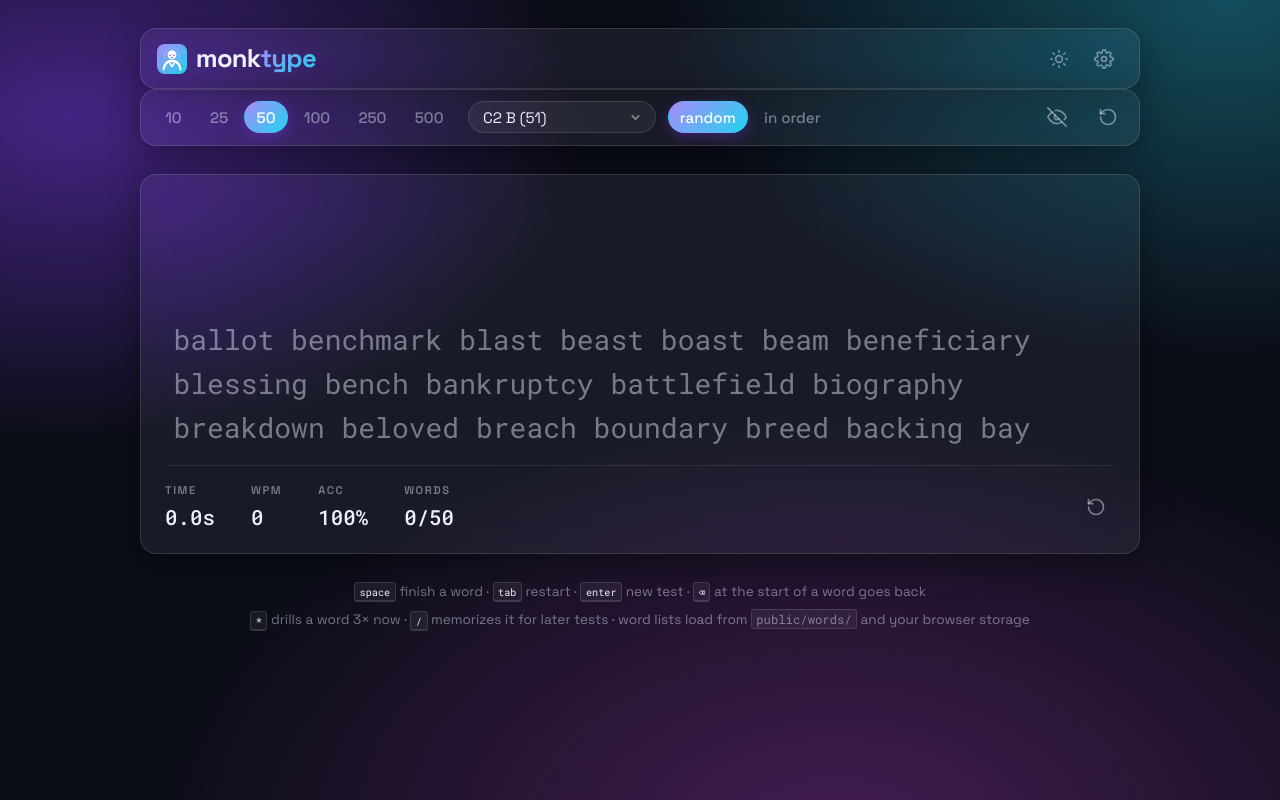
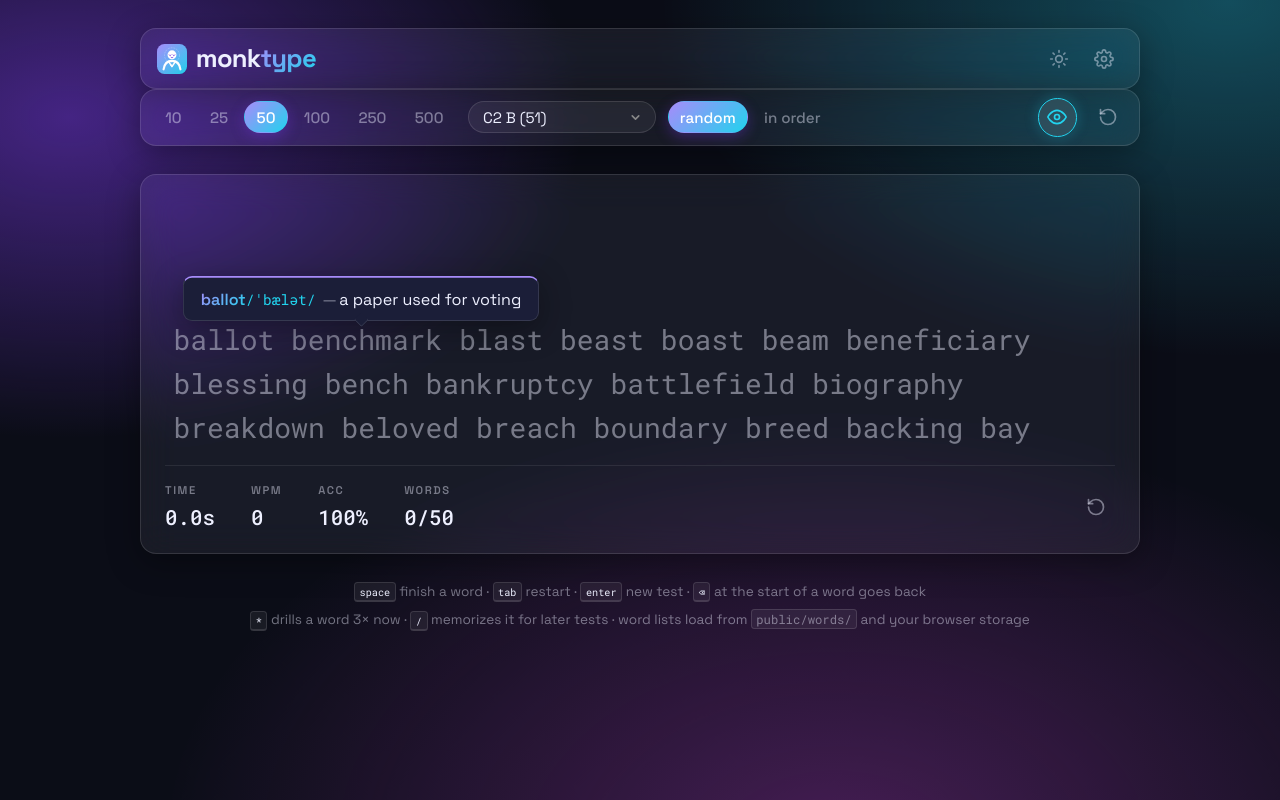
Before and after one commit to brazilianmonk/monktype, a React (Vite) app: page / in a window 1280 px wide. Built offline with nearby package versions, Linux system fonts and the light colour scheme.

Commit message:
updating scrolling monk

```diff
--- a/src/App.tsx
+++ b/src/App.tsx
@@ -54,7 +54,10 @@ export default function App() {
     return WORD_COUNTS.includes(saved) ? saved : 50;
   });
   const [listId, setListId] = useState<string>(() => localStorage.getItem(LIST_KEY) ?? "");
-  const [peek, setPeek] = useState<boolean>(() => localStorage.getItem(PEEK_KEY) === "1");
+  const [peek, setPeek] = useState<boolean>(() => {
+    const saved = localStorage.getItem(PEEK_KEY);
+    return saved !== null ? saved === "1" : true;
+  });
   const [order, setOrder] = useState<WordOrder>(() =>
     localStorage.getItem(ORDER_KEY) === "sequence" ? "sequence" : "random"
   );
```
